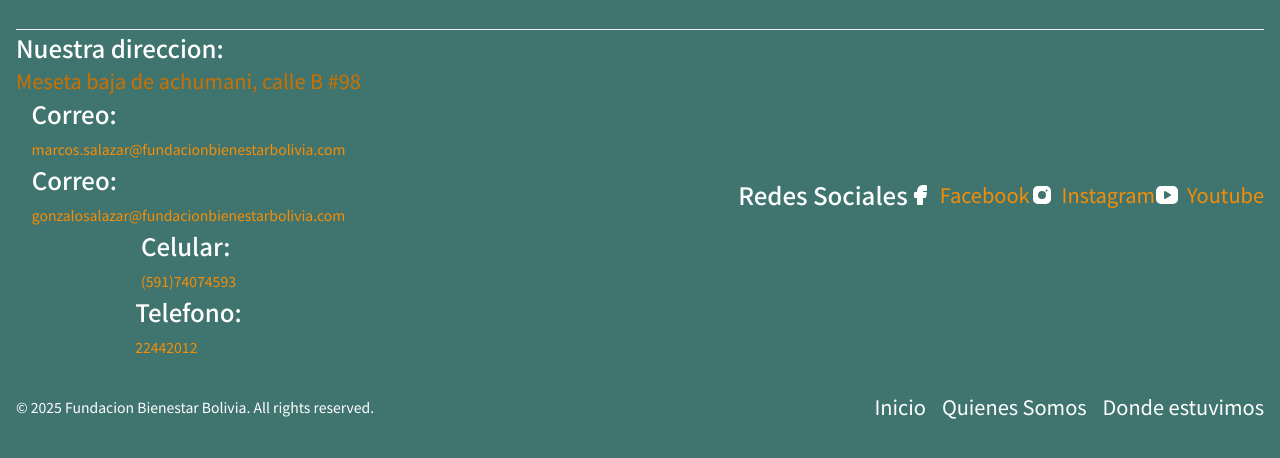
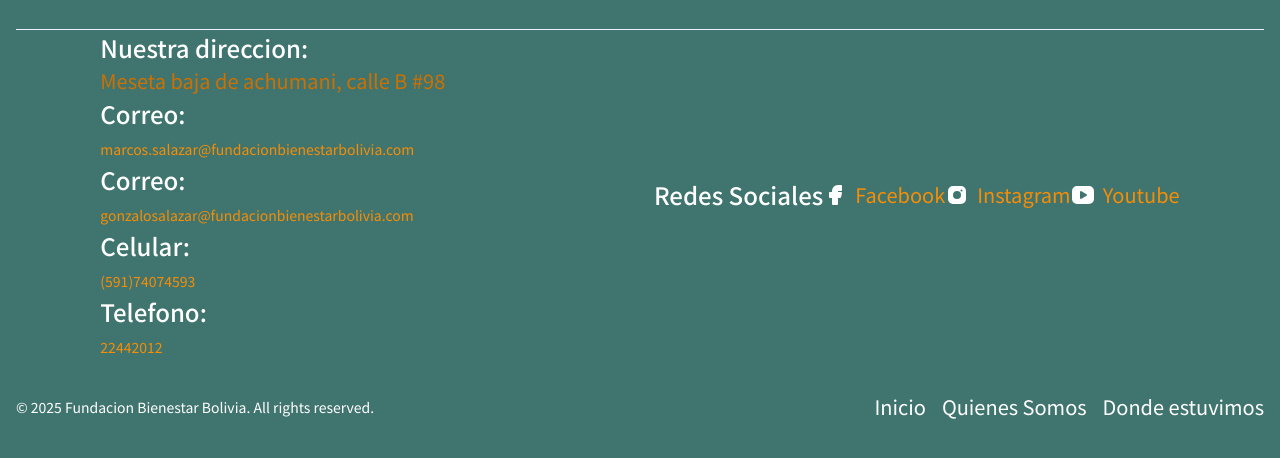
Before and after one commit to JRWebDesigner/Fundacion-BIenestar, an Astro site: page / in a window 1280 px wide. Shown: the part 5187-5645 px from the top of the page. Built offline with nearby package versions, Linux system fonts and the light colour scheme; Astro itself is replaced by a stand-in of ours; a web font is replaced by a local one.

Commit message:
redes sociales

```diff
--- a/src/components/Footer.astro
+++ b/src/components/Footer.astro
@@ -54,8 +54,8 @@ const currentYear = new Date().getFullYear();
         </div>
       </div>
     </div>
-    <div class='flex flex-col md:flex-row justify-between items-center gap-10'>
-      <div class="flex flex-col justify-start items-center ">
+    <div class='flex flex-col md:flex-row justify-around items-center gap-10'>
+      <div class="flex flex-col justify-start items-start ">
         <div>
           <h4>
             Nuestra direccion:
```
